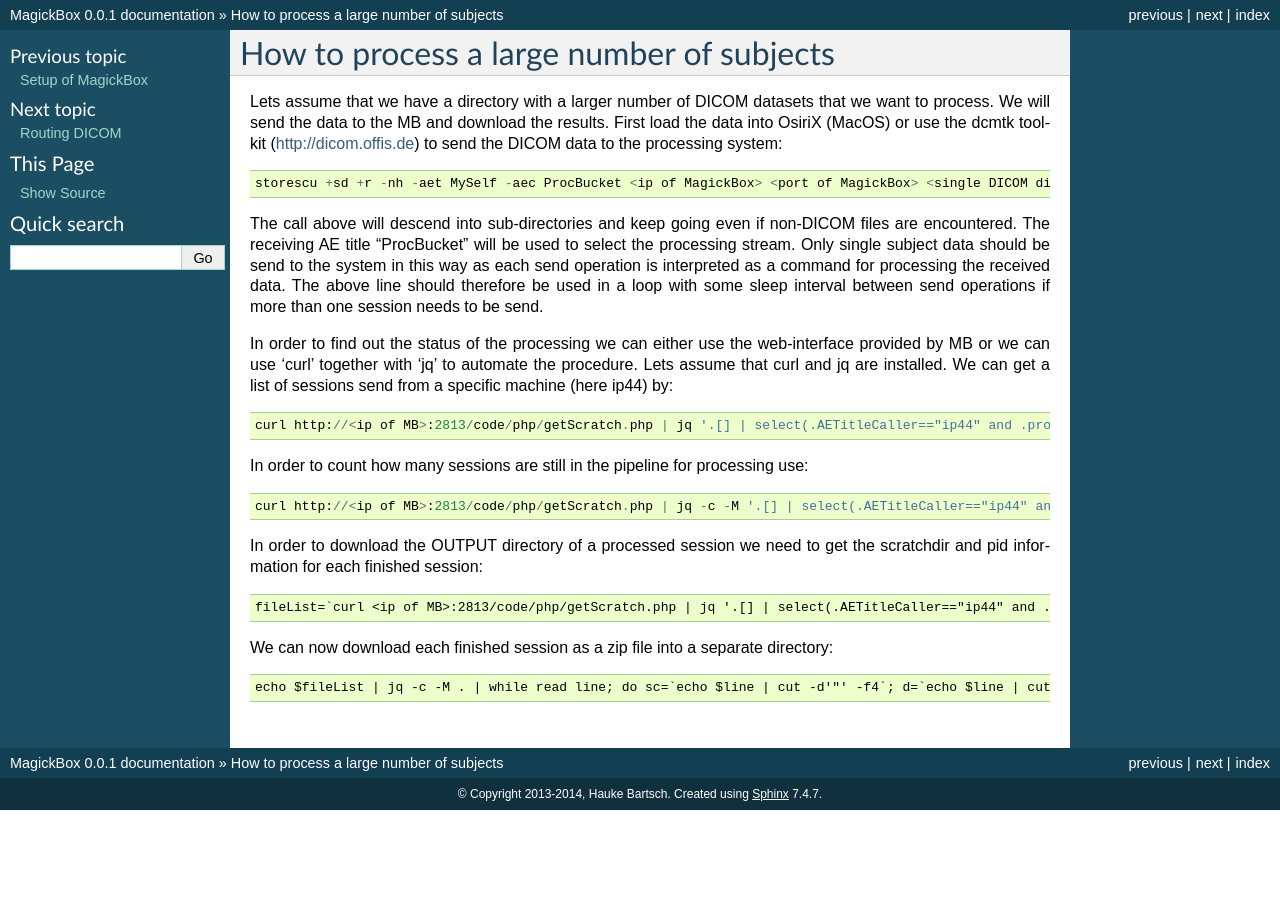
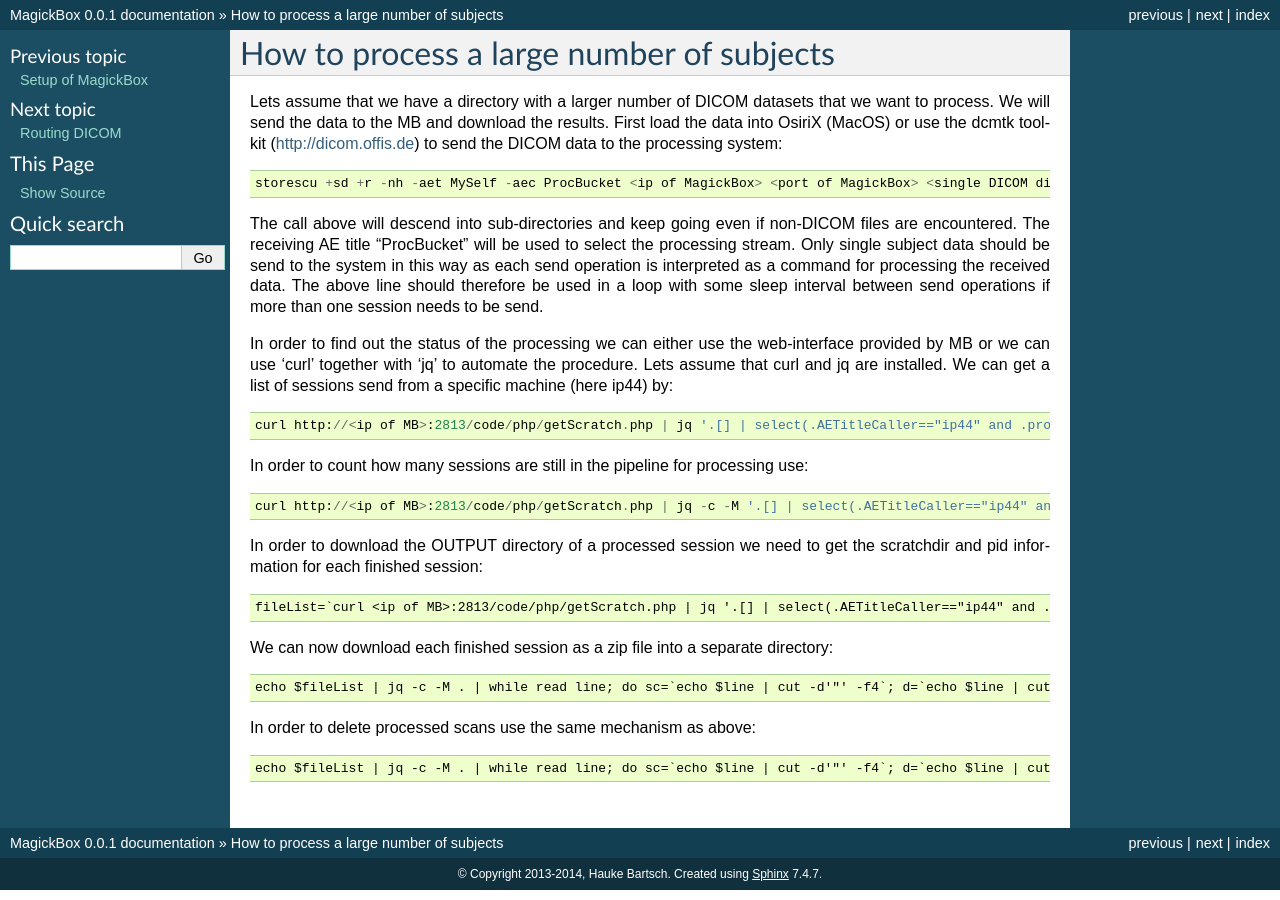
Before and after one commit to HaukeBartsch/MagickBox, a Sphinx documentation site: the page built from code/documentation/docs/source/LargeProjects.rst, in a window 1280 px wide. Built offline with Sphinx 7.4.7, drawn with Linux system fonts in a browser that asks for light colours.

Commit message:
mention how to delete some studies

```diff
--- a/code/documentation/docs/source/LargeProjects.rst
+++ b/code/documentation/docs/source/LargeProjects.rst
@@ -25,3 +25,7 @@
 We can now download each finished session as a zip file into a separate directory::
 
    echo $fileList | jq -c -M . | while read line; do sc=`echo $line | cut -d'"' -f4`; d=`echo $line | cut -d'"' -f8`; mkdir -p "$d"; cd $d; curl -o ${d}.zip http://<ip of MB>:2813/code/php/getOutputZip.php?folder=$sc; cd ..; done
+
+In order to delete processed scans use the same mechanism as above::
+
+   echo $fileList | jq -c -M . | while read line; do sc=`echo $line | cut -d'"' -f4`; d=`echo $line | cut -d'"' -f8`; mkdir -p "$d"; cd $d; curl http://<ip of MB>:2813/code/php/deleteStudy.php?scratchdir=$sc; cd ..; done
```
